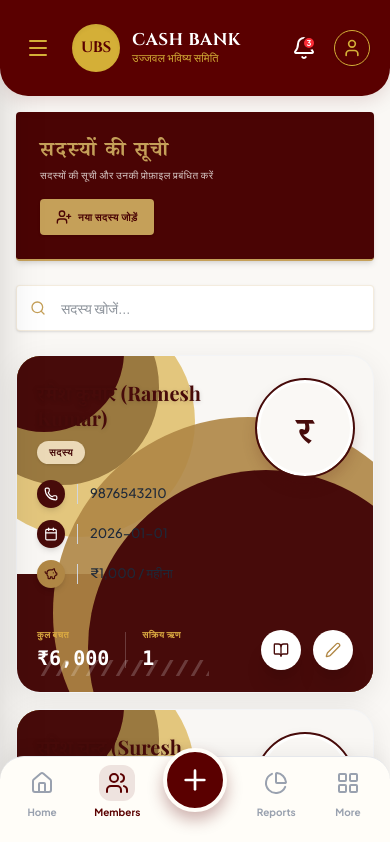
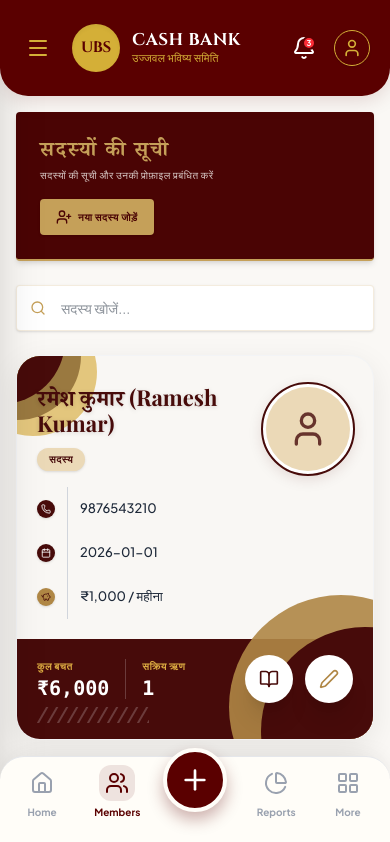
Before and after one commit to ganitwali2025-maker/Cash-Bank-, a React (Vite) app: page /members in a window 390 px wide. Shown: the top 842 px of the page. Built offline with nearby package versions, Linux system fonts and the light colour scheme; a web font is replaced by a local one.

Commit message:
style: fix android mobile responsive scaling and layout rules

```diff
--- a/src/components/MembersTab.tsx
+++ b/src/components/MembersTab.tsx
@@ -12,7 +12,8 @@ import {
   Undo2,
   Plus,
   BookOpen,
-  DollarSign
+  DollarSign,
+  User
 } from 'lucide-react';
 import { Member, Deposit, Loan, Emi, LanguageType } from '../types';
 import { translations } from '../translations';
@@ -652,122 +653,125 @@ export default function MembersTab({
                 <div
                   key={member.id}
                   id={`member-card-${member.id}`}
-                  className="relative bg-[#F9F7F4] rounded-[24px] shadow-[0_8px_30px_rgba(0,0,0,0.08)] flex flex-col border border-gray-100 overflow-hidden group"
+                  className="relative bg-[#F9F7F4] rounded-[24px] shadow-[0_8px_30px_rgba(0,0,0,0.08)] flex flex-col w-full sm:w-auto min-h-[320px] overflow-hidden group border border-gray-100"
                 >
-                  {/* Card Background Decorations (Responsive Percentages) */}
+                  {/* Card Background Decorations */}
                   <div className="absolute inset-0 pointer-events-none z-0 overflow-hidden">
-                    {/* Top Left Curves */}
-                    <div className="absolute -top-[15%] -left-[15%] w-[65%] aspect-square bg-[#e1c170] rounded-full opacity-90"></div>
-                    <div className="absolute -top-[20%] -left-[15%] w-[55%] aspect-square bg-[#9a7940] rounded-full"></div>
-                    <div className="absolute -top-[25%] -left-[15%] w-[45%] aspect-square bg-[#470b0a] rounded-full"></div>
+                    {/* Top Left Curves (Fixed size limits to prevent overlap) */}
+                    <div className="absolute -top-12 -left-12 w-32 h-32 sm:w-56 sm:h-56 bg-[#e1c170] rounded-full opacity-90"></div>
+                    <div className="absolute -top-16 -left-16 w-32 h-32 sm:w-48 sm:h-48 bg-[#9a7940] rounded-full"></div>
+                    <div className="absolute -top-20 -left-20 w-32 h-32 sm:w-40 sm:h-40 bg-[#470b0a] rounded-full"></div>
 
-                    {/* Bottom Dark Red Base */}
-                    <div className="absolute bottom-0 left-0 right-0 h-[35%] bg-[#470b0a]"></div>
+                    {/* Bottom Bar */}
+                    <div className="absolute bottom-0 left-0 right-0 h-[100px] sm:h-[120px] bg-[#470b0a]"></div>
 
-                    {/* Right Sweeping Curves */}
-                    <div className="absolute -bottom-[35%] -right-[20%] w-[110%] aspect-square bg-[#b08745] rounded-full opacity-90"></div>
-                    <div className="absolute -bottom-[40%] -right-[20%] w-[100%] aspect-square bg-[#470b0a] rounded-full"></div>
+                    {/* Bottom Right Curves */}
+                    <div className="absolute -bottom-20 -right-20 w-56 h-56 sm:w-[450px] sm:h-[450px] bg-[#b08745] rounded-full opacity-90"></div>
+                    <div className="absolute -bottom-24 -right-24 w-52 h-52 sm:w-[420px] sm:h-[420px] bg-[#470b0a] rounded-full"></div>
 
-                    {/* Diagonal Lines Texture */}
-                    <div className="absolute bottom-4 left-6 h-4 flex gap-3 overflow-hidden opacity-20">
+                    {/* Diagonal Texture */}
+                    <div className="absolute bottom-4 left-5 h-4 flex gap-2 sm:gap-4 overflow-hidden opacity-20">
                       {[...Array(12)].map((_, i) => (
-                        <div key={i} className="w-[3px] h-12 bg-white transform rotate-[30deg] -translate-y-2"></div>
+                        <div key={i} className="w-[2px] sm:w-[3px] h-12 bg-white transform rotate-[30deg] -translate-y-2"></div>
                       ))}
                     </div>
                   </div>
 
-                  {/* Top Content */}
-                  <div className="relative z-10 p-5 sm:p-7 flex justify-between items-start min-h-[60%]">
-                    {/* Info Side */}
-                    <div className="flex-1 mt-1 pr-2">
+                  {/* Top Section */}
+                  <div className="relative z-10 flex justify-between items-start p-5 sm:p-7 flex-1">
+
+                    {/* Left Info */}
+                    <div className="flex flex-col flex-1 pr-3 max-w-[calc(100%-100px)] sm:max-w-[calc(100%-160px)] pt-2 sm:pt-4">
                       {/* Name */}
-                      <h3 className="font-serif font-bold text-xl sm:text-2xl lg:text-[26px] text-[#470b0a] leading-tight mb-2 drop-shadow-sm">
+                      <h3 className="font-serif font-bold text-[22px] md:text-[28px] sm:text-[32px] text-[#470b0a] leading-[1.2] drop-shadow-sm break-words whitespace-normal">
                         {member.name}
                       </h3>
                       {/* Badge */}
-                      <span className="inline-block bg-[#ebd9b7] text-[#470b0a] text-[10px] font-bold uppercase tracking-wider px-3 py-1 rounded-full mb-4 shadow-sm">
-                        {language === 'hi' ? 'सदस्य' : 'MEMBER'}
-                      </span>
+                      <div className="mt-2 mb-4">
+                        <span className="inline-block w-fit bg-[#ebd9b7] text-[#470b0a] text-[10px] font-bold uppercase tracking-wider px-3 py-1 rounded-full shadow-sm">
+                          {language === 'hi' ? 'सदस्य' : 'MEMBER'}
+                        </span>
+                      </div>
 
                       {/* Details List */}
-                      <div className="space-y-3">
+                      <div className="flex flex-col">
                         {/* Phone */}
-                        <div className="flex items-center gap-3">
-                          <div className="w-7 h-7 rounded-full bg-[#470b0a] flex items-center justify-center text-white shadow-md shrink-0">
-                            <Phone className="w-3.5 h-3.5" />
+                        <div className="flex items-center gap-[12px] h-[44px]">
+                          <div className="w-[18px] h-[18px] sm:w-[22px] sm:h-[22px] rounded-full bg-[#470b0a] flex items-center justify-center text-white shrink-0 shadow-sm">
+                            <Phone className="w-[10px] h-[10px] sm:w-3 sm:h-3" />
                           </div>
-                          <div className="h-5 w-px bg-gray-300"></div>
-                          <span className="text-gray-800 font-medium text-[13px] sm:text-[14px] truncate">{member.phone}</span>
+                          <div className="h-full w-px bg-gray-300"></div>
+                          <span className="text-gray-800 font-medium text-[13px] sm:text-[15px] truncate">{member.phone}</span>
                         </div>
                         {/* Date */}
-                        <div className="flex items-center gap-3">
-                          <div className="w-7 h-7 rounded-full bg-[#470b0a] flex items-center justify-center text-white shadow-md shrink-0">
-                            <Calendar className="w-3.5 h-3.5" />
+                        <div className="flex items-center gap-[12px] h-[44px]">
+                          <div className="w-[18px] h-[18px] sm:w-[22px] sm:h-[22px] rounded-full bg-[#470b0a] flex items-center justify-center text-white shrink-0 shadow-sm">
+                            <Calendar className="w-[10px] h-[10px] sm:w-3 sm:h-3" />
                           </div>
-                          <div className="h-5 w-px bg-gray-300"></div>
-                          <span className="text-gray-800 font-medium text-[13px] sm:text-[14px] truncate">{member.joiningDate}</span>
+                          <div className="h-full w-px bg-gray-300"></div>
+                          <span className="text-gray-800 font-medium text-[13px] sm:text-[15px] truncate">{member.joiningDate}</span>
                         </div>
                         {/* Deposit */}
-                        <div className="flex items-center gap-3">
-                          <div className="w-7 h-7 rounded-full bg-[#b08745] flex items-center justify-center text-[#470b0a] shadow-md shrink-0">
-                            <PiggyBank className="w-3.5 h-3.5" />
+                        <div className="flex items-center gap-[12px] h-[44px]">
+                          <div className="w-[18px] h-[18px] sm:w-[22px] sm:h-[22px] rounded-full bg-[#b08745] flex items-center justify-center text-[#470b0a] shrink-0 shadow-sm">
+                            <PiggyBank className="w-[10px] h-[10px] sm:w-3 sm:h-3" />
                           </div>
-                          <div className="h-5 w-px bg-gray-300"></div>
-                          <span className="text-gray-800 font-medium text-[13px] sm:text-[14px] truncate">₹{member.monthlyDeposit.toLocaleString('en-IN')} / {language === 'hi' ? 'महीना' : 'mo'}</span>
+                          <div className="h-full w-px bg-gray-300"></div>
+                          <span className="text-gray-800 font-medium text-[13px] sm:text-[15px] truncate">₹{member.monthlyDeposit.toLocaleString('en-IN')} / {language === 'hi' ? 'महीना' : 'mo'}</span>
                         </div>
                       </div>
                     </div>
 
-                    {/* Avatar Side */}
-                    <div className="w-24 h-24 sm:w-28 sm:h-28 lg:w-32 lg:h-32 shrink-0 rounded-full border-[3px] border-white outline outline-[2px] outline-[#470b0a] shadow-[0_8px_16px_rgba(71,11,10,0.2)] flex items-center justify-center relative z-10 bg-[#FAF8F5] overflow-hidden ml-2 mt-1">
-                      <span className="text-4xl sm:text-5xl font-serif font-bold text-[#470b0a]">
-                        {member.name.charAt(0)}
-                      </span>
+                    {/* Right Avatar */}
+                    <div className="w-[90px] h-[90px] sm:w-[140px] sm:h-[140px] shrink-0 rounded-full border-[3px] sm:border-[4px] border-white outline outline-[2px] sm:outline-[3px] outline-[#470b0a] shadow-[0_4px_15px_rgba(71,11,10,0.15)] flex items-center justify-center bg-[#FAF8F5] overflow-hidden mt-2 object-cover">
+                      <div className="w-full h-full bg-[#ebd9b7] flex items-center justify-center text-[#470b0a]">
+                        <User className="w-10 h-10 sm:w-16 sm:h-16 opacity-80" />
+                      </div>
                     </div>
                   </div>
 
-                  {/* Bottom Content */}
-                  <div className="relative z-10 p-5 sm:p-7 flex items-center justify-between gap-4 mt-auto">
+                  {/* Bottom Section */}
+                  <div className="relative z-10 px-5 pb-5 sm:px-7 sm:pb-7 flex flex-wrap items-center justify-between gap-4 mt-auto">
+
                     {/* Stats */}
-                    <div className="flex gap-4 sm:gap-8 flex-1">
-                      <div>
-                        <p className="text-[#dcab42] text-[9px] sm:text-[10px] font-bold uppercase tracking-wider mb-0.5">
+                    <div className="flex gap-4 sm:gap-8 items-center h-[80px]">
+                      <div className="flex flex-col justify-center">
+                        <p className="text-[#dcab42] text-[10px] sm:text-[11px] font-bold uppercase tracking-wider mb-1">
                           {language === 'hi' ? 'कुल बचत' : 'TOTAL SAVINGS'}
                         </p>
-                        <p className="text-white text-xl sm:text-2xl font-bold font-mono">
+                        <p className="text-white text-xl sm:text-3xl font-bold font-mono leading-none">
                           ₹{totalSavings.toLocaleString('en-IN')}
                         </p>
                       </div>
-                      <div className="w-px bg-white/20 self-stretch my-1"></div>
-                      <div>
-                        <p className="text-[#dcab42] text-[9px] sm:text-[10px] font-bold uppercase tracking-wider mb-0.5">
+                      <div className="w-px h-10 sm:h-14 bg-white/20"></div>
+                      <div className="flex flex-col justify-center">
+                        <p className="text-[#dcab42] text-[10px] sm:text-[11px] font-bold uppercase tracking-wider mb-1">
                           {language === 'hi' ? 'सक्रिय ऋण' : 'ACTIVE LOANS'}
                         </p>
-                        <p className="text-white text-xl sm:text-2xl font-bold font-mono">
+                        <p className="text-white text-xl sm:text-3xl font-bold font-mono leading-none">
                           {totalActiveLoans}
                         </p>
                       </div>
                     </div>
 
                     {/* Actions */}
-                    <div className="flex gap-3 shrink-0">
+                    <div className="flex gap-3 sm:gap-4 shrink-0">
                       <button
-                        id={`view-profile-btn-${member.id}`}
                         onClick={() => {
                           setSelectedMemberId(member.id);
                           setProfileTab('savings');
                         }}
-                        className="w-10 h-10 sm:w-12 sm:h-12 bg-white rounded-full flex items-center justify-center shadow-xl hover:scale-105 transition-transform"
+                        className="w-[48px] h-[48px] bg-white rounded-full flex items-center justify-center shadow-xl hover:scale-105 transition-transform"
                         title={t.viewProfile}
                       >
-                        <BookOpen className="w-4 h-4 sm:w-5 sm:h-5 text-[#470b0a]" />
+                        <BookOpen className="w-5 h-5 text-[#470b0a]" />
                       </button>
                       <button
                         onClick={() => handleOpenEdit(member)}
-                        className="w-10 h-10 sm:w-12 sm:h-12 bg-white rounded-full flex items-center justify-center shadow-xl hover:scale-105 transition-transform"
+                        className="w-[48px] h-[48px] bg-white rounded-full flex items-center justify-center shadow-xl hover:scale-105 transition-transform"
                         title={t.editMember}
                       >
-                        <Edit2 className="w-4 h-4 sm:w-5 sm:h-5 text-[#b08745]" />
+                        <Edit2 className="w-5 h-5 text-[#b08745]" />
                       </button>
                     </div>
                   </div>
```
